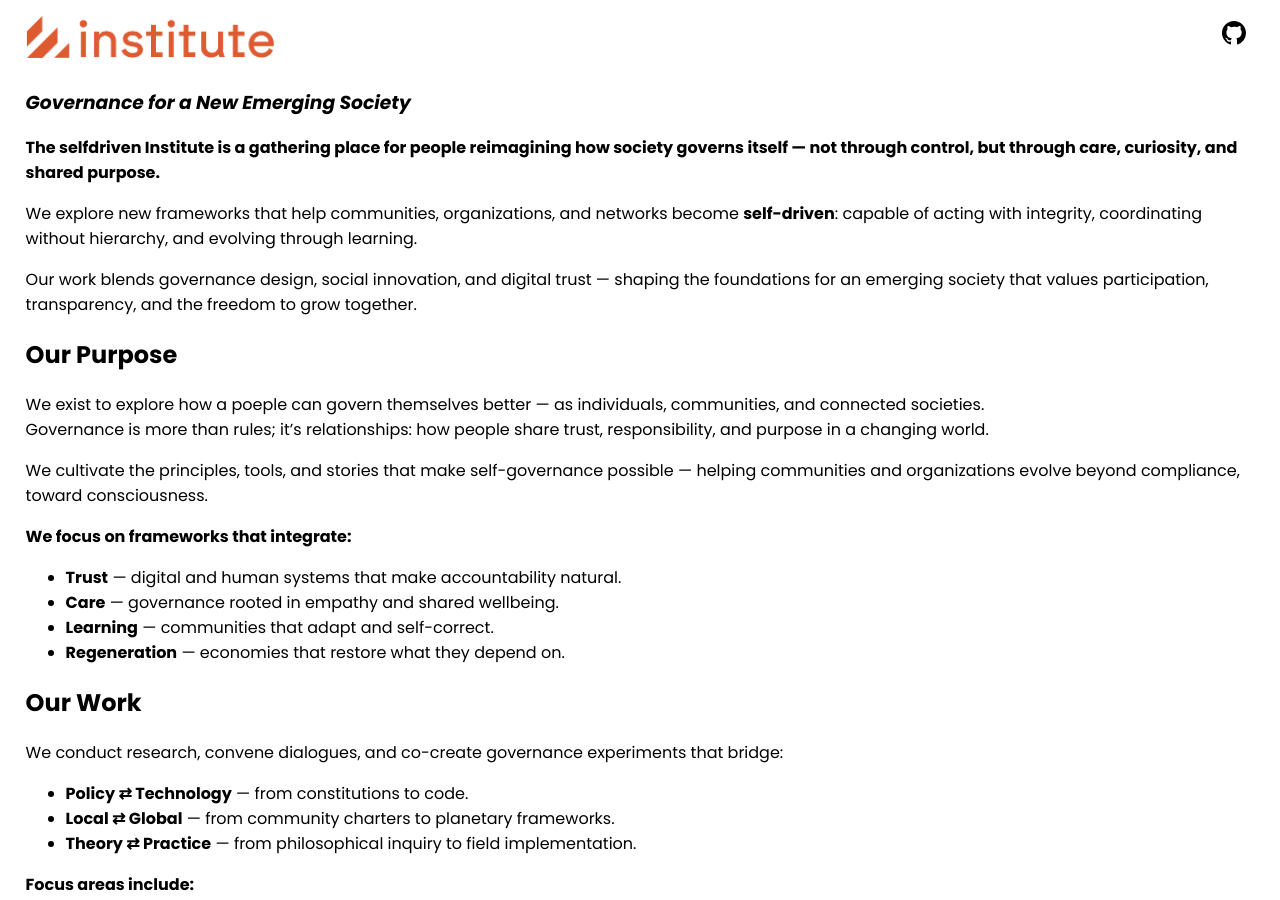
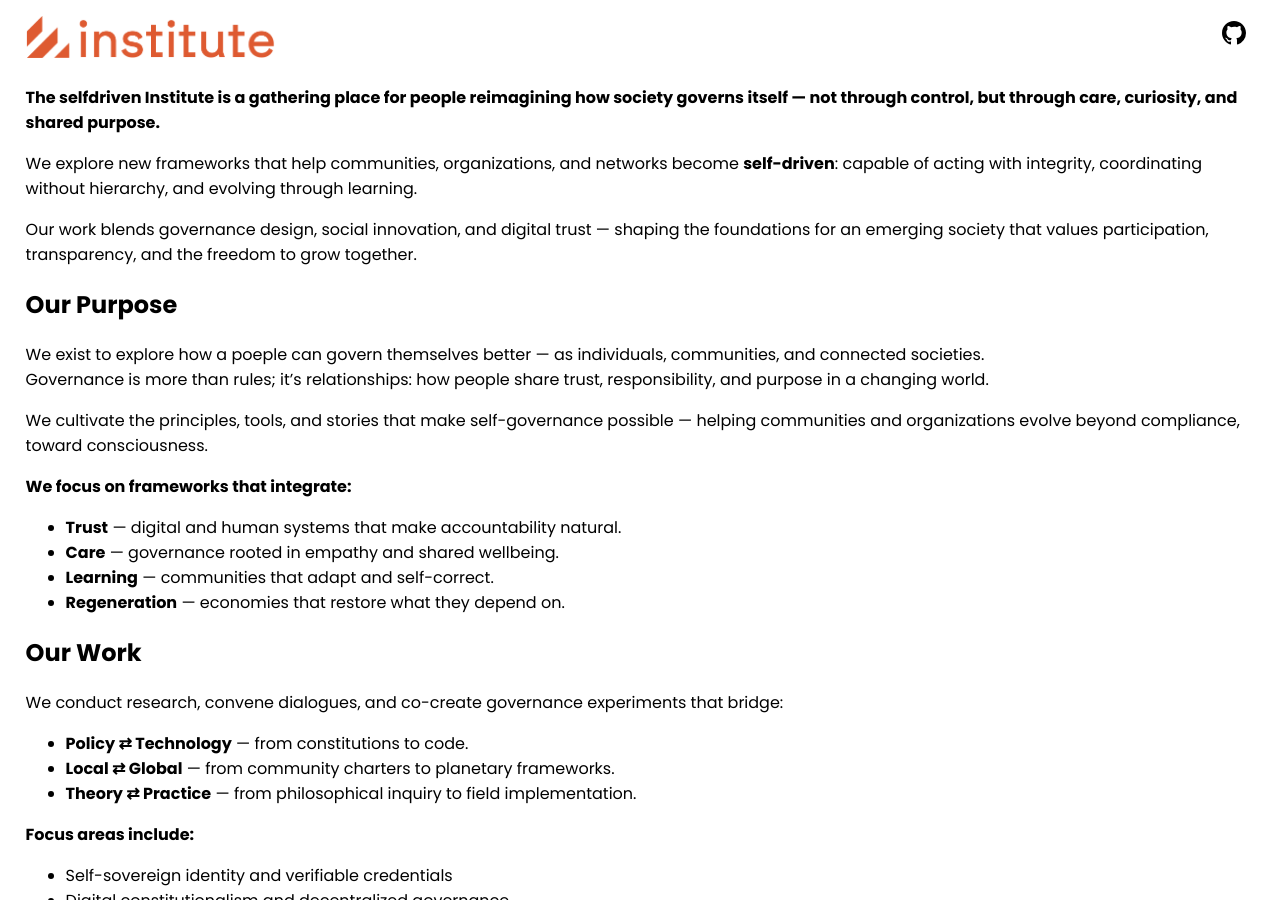
Before and after one commit to selfdriven-foundation/selfdriven-institute, a Jekyll site: the page built from docs/pages/about.md, in a window 1280 px wide and 900 px high. Built offline with Jekyll 4.4.1, drawn with Linux system fonts in a browser that asks for light colours.

Commit message:
Update about.md

```diff
--- a/docs/pages/about.md
+++ b/docs/pages/about.md
@@ -4,8 +4,6 @@ title: About
 permalink: /about/
 description: "selfdriven Institute — governance frameworks for an emerging society."
 ---
-
-### *Governance for a New Emerging Society*
 
 **The selfdriven Institute is a gathering place for people reimagining how society governs itself — not through control, but through care, curiosity, and shared purpose.**
 
```
